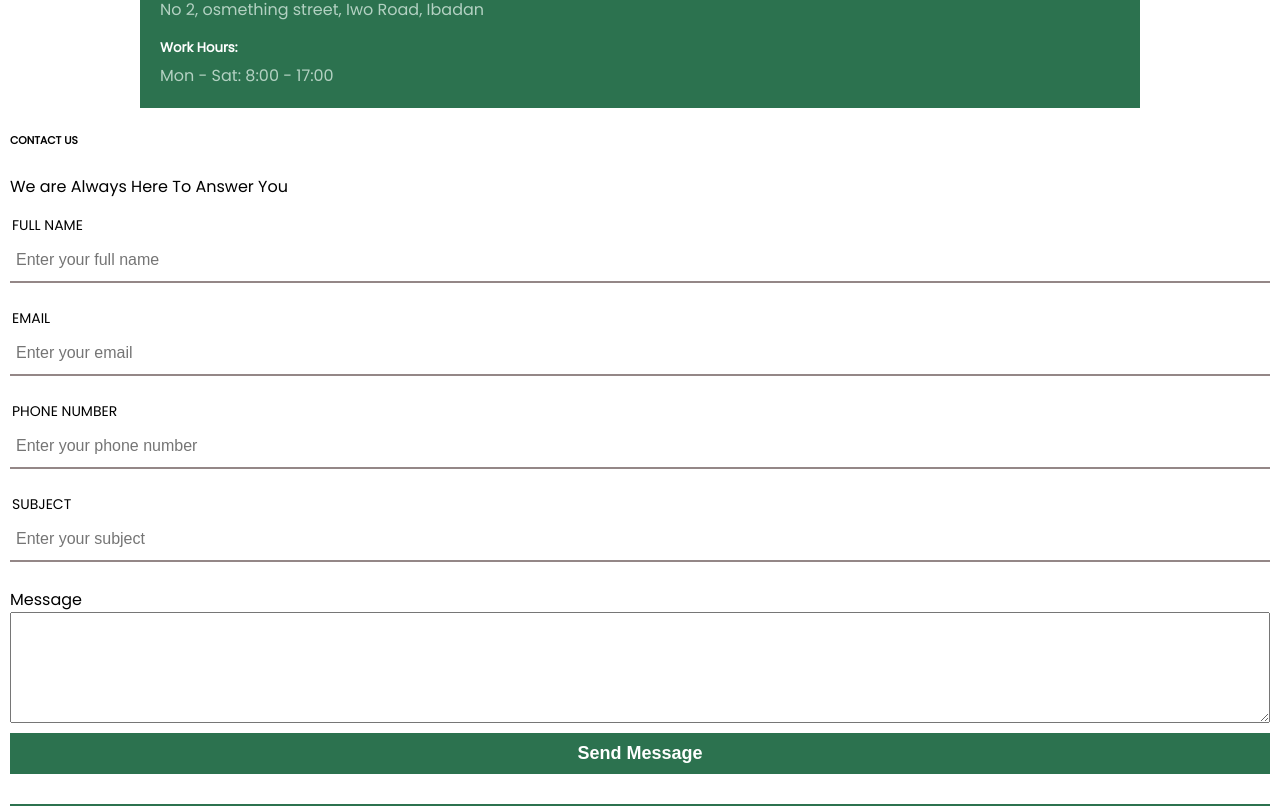
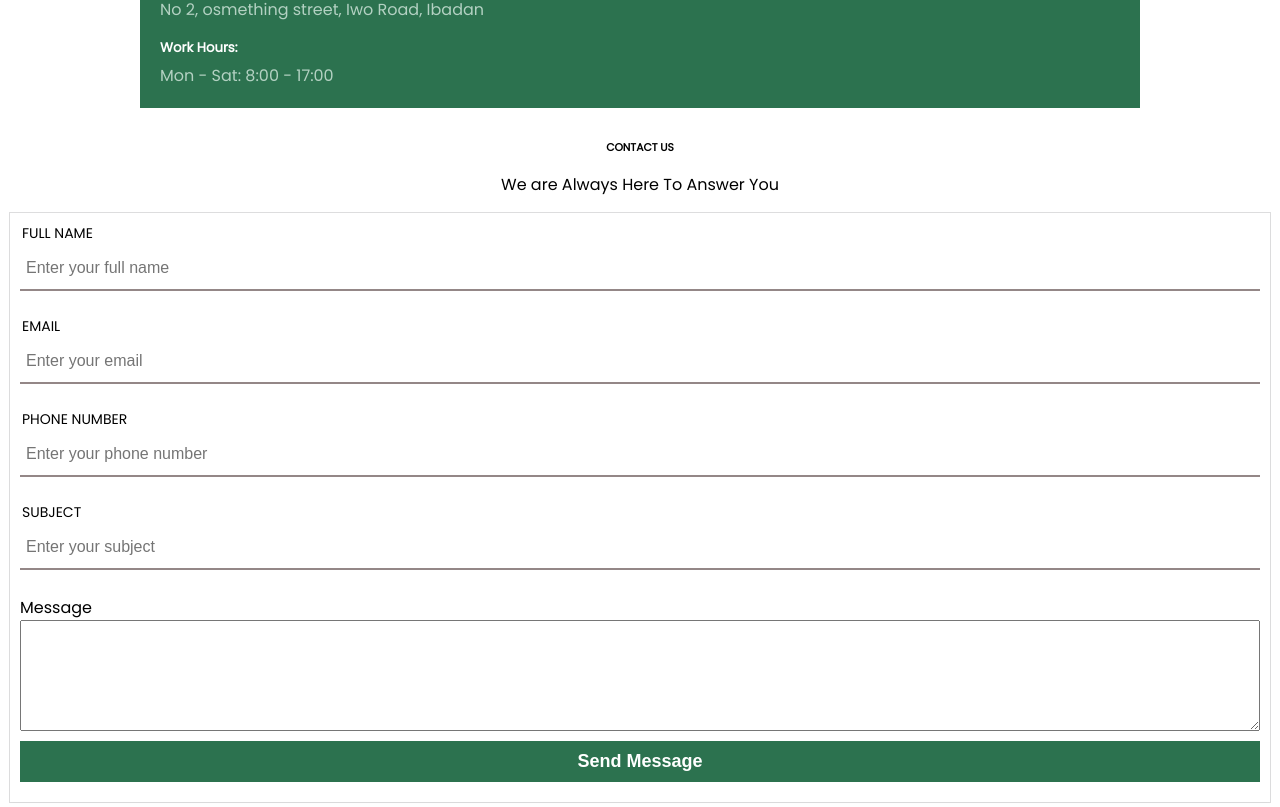
Before and after one commit to fullstackbeast/rovaafric, a React (Create React App) app: page /contact in a window 1280 px wide. Shown: the part 893-1700 px from the top of the page. Built offline with nearby package versions, Linux system fonts and the light colour scheme.

Commit message:
sterts footer

```diff
--- a/src/Components/Form/ContactForm.css
+++ b/src/Components/Form/ContactForm.css
@@ -0,0 +1,4 @@
+.contact-form-container{
+    box-shadow: rgba(0, 0, 0, 0.02) 0px 1px 3px 0px, rgba(27, 31, 35, 0.15) 0px 0px 0px 1px;
+    padding: 10px;
+}
--- a/src/Components/Form/ContactForm.jsx
+++ b/src/Components/Form/ContactForm.jsx
@@ -1,7 +1,7 @@
 
 import React, { useState } from 'react';
+import Inputfield from './Inputfield';
 import './ContactForm.css'
-import Inputfield from './Inputfield';
 
 const ContactForm= () =>{
     const [userDetails, setUserDetails] = useState({});
@@ -16,7 +16,7 @@ const ContactForm= () =>{
 
 
     return(
-        <div>
+        <div className="contact-form-container">
                <form className="form-container">
                 <Inputfield fieldType="text" fieldLabel="FULL NAME" fieldId="fullname" placeHolder="Enter your full name" handler={handleInput} />
 
--- a/src/Pages/ContactUs.jsx
+++ b/src/Pages/ContactUs.jsx
@@ -12,14 +12,18 @@ const ContactUs = () => {
     return (
         <div>
             <MiniHero img={contactheaderImg} text="CONTACT US" />
-            <div style={{display: "flex", flexDirection: "column", marginTop:"20px"}}>
+            <div style={{ display: "flex", flexDirection: "column", marginTop: "20px" }}>
                 <Map />
-               <ContactCard/>
+                <ContactCard />
             </div>
-            <div>
-                <h6>CONTACT US</h6>
-                <p>We are Always Here To Answer You</p>
-                <ContactForm/>
+            <div style={{marginTop:"2em"}}>
+
+                <div style={{ display: "flex", flexDirection: "column", alignItems: "center" }}>
+                    <h6 style={{ margin: "0" }}>CONTACT US</h6>
+                    <p>We are Always Here To Answer You</p>
+                </div>
+
+                <ContactForm />
             </div>
 
         </div>
```
